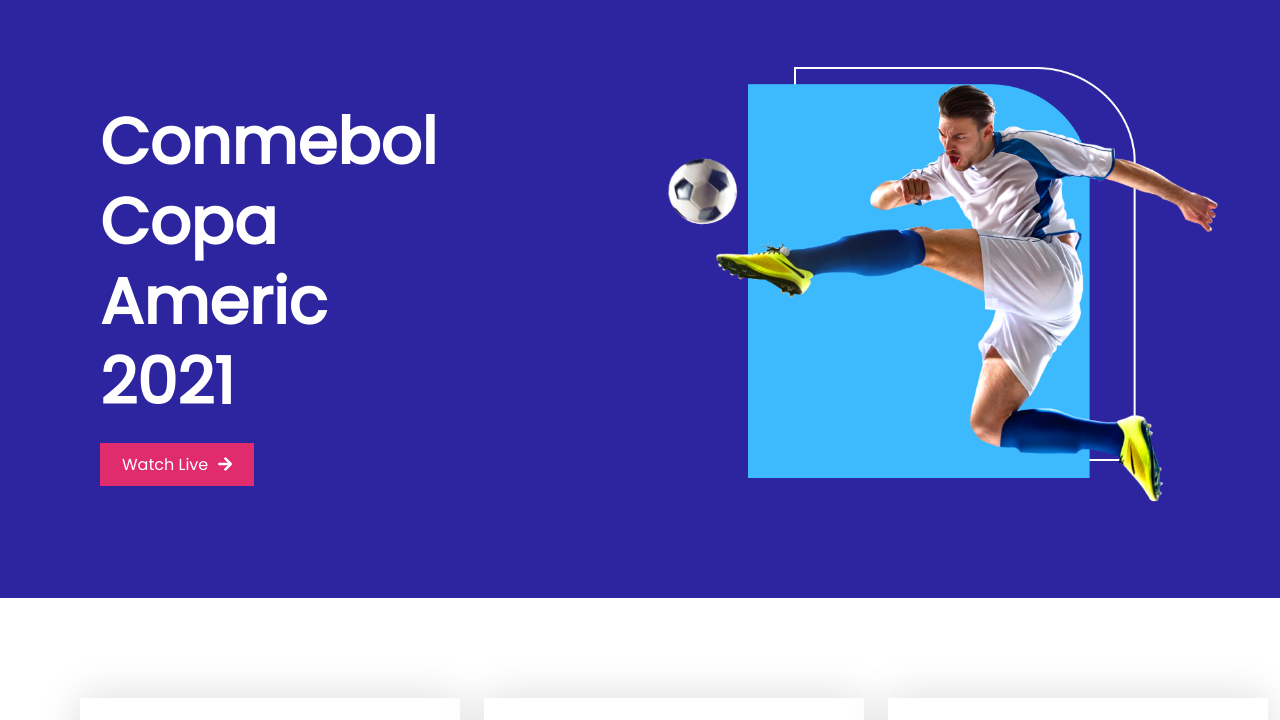
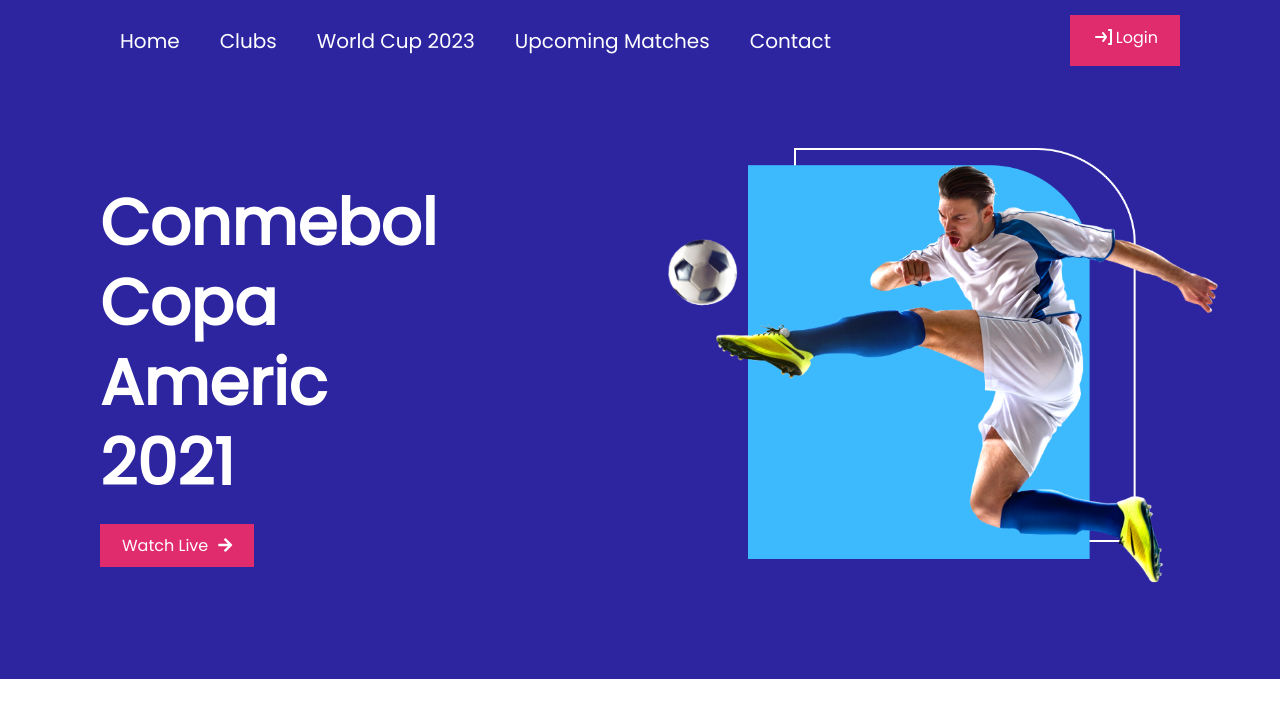
Before and after one commit to ashraful99-98/responsive-football, a plain HTML site: page index.html in a window 1280 px wide. Shown: the top 720 px of the page. Drawn offline with Linux system fonts and the light colour scheme.

Commit message:
styles added

```diff
--- a/css/mobile.css
+++ b/css/mobile.css
@@ -1,3 +1,25 @@
+#header{
+    overflow: hidden;
+}
+.nav{
+    padding: 0px;
+    justify-content: space-around;
+}
+.navbar li a{
+    font-size: 9px;
+    padding: 0 5px;
+}
+.nav .button{
+    padding: 2px 4px;
+}
+.nav .button img{
+    width: 14px;
+    height: 14px;
+}
+.nav .button a{
+    font-size: 10px;
+    margin-bottom: 5px;
+}
 #main{
     flex-direction: column;
     padding: 20px;
@@ -15,17 +37,21 @@
 }
 .players{
       grid-template-columns: repeat(1, 1fr);
-      padding-left: 20px
+      padding-left: 25px;
 }
 .player{
     width: 300px;
 }
 .player img{
-    width: 290px;
+    width: 300px;
 }
 #highlights{
     flex-direction: column;
     overflow: hidden;
+    padding-top: 50px;
+}
+#highlights .heading h2{
+    padding-bottom: 10px;
 }
 #highlights .img img{
     width: 329px;
@@ -36,5 +62,5 @@
 }
 footer .img img{
     width: 310px;
-    margin-left: -20px;
+    margin-left: -25px;
 }
--- a/css/style.css
+++ b/css/style.css
@@ -5,6 +5,45 @@
 }
 body{
     font-family: 'Poppins';
+}
+/*---------- Header
+----------- */
+#header{
+    background: #2D25A0;
+    padding: 15px 0;
+}
+.nav{
+    display: flex;
+    justify-content: space-between;
+    align-items: center;
+    text-align: center;
+    padding: 0 100px;
+}
+.navbar{
+    display: flex;
+    list-style: none;
+}
+.navbar li a{
+    text-decoration: none;
+    color: #fff;
+    font-size: 20px;
+    padding: 0 20px;
+}
+.nav .button{
+    display: flex;
+    text-align: center;
+    background: #E02C6D;
+    padding: 10px 22px;
+}
+.nav .button img{
+    width: 24px;
+    height: 24px;
+}
+.nav .button a{
+   text-decoration: none;
+   color: #fff;
+   display: inline-block;
+   font-size: 16px;
 }
 /*-------- Main section
 --------------- */
--- a/index.html
+++ b/index.html
@@ -12,6 +12,25 @@
         crossorigin="anonymous" referrerpolicy="no-referrer" />
     <title>Responsive-Football</title>
 </head>
+<header id="header">
+    <nav class="nav">
+        <ul class="navbar">
+            <li><a href="">Home</a></li>
+            <li><a href="">Clubs</a></li>
+            <li><a href="">World Cup 2023</a></li>
+            <li><a href="">Upcoming Matches</a></li>
+            <li><a href="">Contact</a></li>
+        </ul>
+        <div class="button">
+            <div>
+                <img src="./images/login.png" alt="">
+            </div>
+            <div>
+                <a href="https://www.linkedin.com/in/ashraful-islam-kamran-638683216/">Login</a>
+            </div>
+        </div>
+    </nav>
+</header>
 <section id="main">
     <article class="heading">
         <h1>Conmebol Copa Americ <br> 2021</h1>
```
